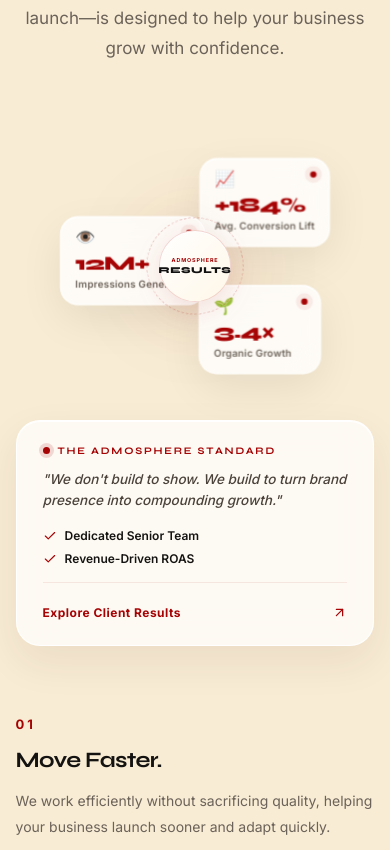
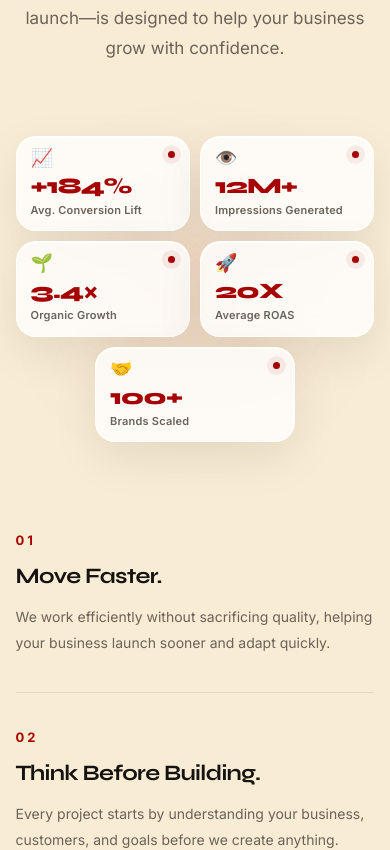
Before and after one commit to MOHAMMEDAHRASKHANKP/-admosphere-site, a React (Vite) app: page / in a window 390 px wide. Shown: the part 2040-2890 px from the top of the page. Built offline with nearby package versions, Linux system fonts and the light colour scheme.

Commit message:
feat: replace Admosphere Standard box with 5 floating stat cards in zig-zag layout

```diff
--- a/src/components/sections/WhyAdmosphere.jsx
+++ b/src/components/sections/WhyAdmosphere.jsx
@@ -1,8 +1,8 @@
 import React from "react";
 import { motion } from "framer-motion";
-import { FiArrowUpRight, FiCheck } from "react-icons/fi";
 import "../../styles/Why-admosphere.css";
 import GrowthEngine from "../ui/GrowthEngine";
+
 const principles = [
   {
     number: "01",
@@ -53,37 +53,6 @@
         <div className="why-layout">
           <div className="why-left">
             <GrowthEngine />
-
-            <motion.div
-              className="why-impact-card"
-              initial={{ opacity: 0, y: 24 }}
-              whileInView={{ opacity: 1, y: 0 }}
-              viewport={{ once: false, amount: 0.3 }}
-              transition={{ duration: 0.65, delay: 0.2 }}
-            >
-              <div className="why-impact-header">
-                <span className="why-impact-dot" />
-                <span className="why-impact-kicker">THE ADMOSPHERE STANDARD</span>
-              </div>
-
-              <p className="why-impact-quote">
-                "We don't build to show. We build to turn brand presence into compounding growth."
-              </p>
-
-              <div className="why-impact-badges">
-                <span className="why-impact-badge">
-                  <FiCheck /> Dedicated Senior Team
-                </span>
-                <span className="why-impact-badge">
-                  <FiCheck /> Revenue-Driven ROAS
-                </span>
-              </div>
-
-              <a href="#work" className="why-impact-link">
-                <span>Explore Client Results</span>
-                <FiArrowUpRight />
-              </a>
-            </motion.div>
           </div>
 
           <div className="why-right">
--- a/src/components/ui/GrowthEngine.jsx
+++ b/src/components/ui/GrowthEngine.jsx
@@ -12,13 +12,25 @@
     value: '12M+',
     label: 'Impressions Generated',
     icon: '👁️',
-    delay: 0.15,
+    delay: 0.12,
   },
   {
     value: '3.4×',
     label: 'Organic Growth',
     icon: '🌱',
-    delay: 0.28,
+    delay: 0.24,
+  },
+  {
+    value: '20X',
+    label: 'Average ROAS',
+    icon: '🚀',
+    delay: 0.36,
+  },
+  {
+    value: '100+',
+    label: 'Brands Scaled',
+    icon: '🤝',
+    delay: 0.48,
   },
 ];
 
@@ -35,7 +47,7 @@
           className={`stat-card stat-card-${i + 1}`}
           initial={{ opacity: 0, scale: 0.88, y: 24 }}
           whileInView={{ opacity: 1, scale: 1, y: 0 }}
-          viewport={{ once: false, amount: 0.25 }}
+          viewport={{ once: false, amount: 0.2 }}
           transition={{
             duration: 0.68,
             delay: stat.delay,
@@ -50,7 +62,7 @@
         </motion.div>
       ))}
 
-      {/* Center badge */}
+      {/* Center badge attached to 12M+ card */}
       <div className="stats-center-badge">
         <div className="stats-badge-ring" />
         <div className="stats-badge-inner">
--- a/src/styles/Why-admosphere.css
+++ b/src/styles/Why-admosphere.css
@@ -63,124 +63,25 @@
   display: flex;
   flex-direction: column;
   align-items: center;
-  gap: 24px;
 }
 
 /* ============================================================
-   IMPACT CARD — fills bottom void with brand authority
-   ============================================================ */
-
-.why-impact-card {
-  width: 100%;
-  max-width: 380px;
-  padding: 24px 26px;
-  border-radius: 24px;
-  background: rgba(255, 255, 255, 0.72);
-  border: 1px solid rgba(255, 255, 255, 0.95);
-  box-shadow:
-    0 16px 40px rgba(87, 38, 24, 0.08),
-    inset 0 1px 0 #fff;
-  backdrop-filter: blur(18px);
-  -webkit-backdrop-filter: blur(18px);
-  box-sizing: border-box;
-}
-
-.why-impact-header {
-  display: flex;
-  align-items: center;
-  gap: 8px;
-  margin-bottom: 12px;
-}
-
-.why-impact-dot {
-  width: 7px;
-  height: 7px;
-  border-radius: 50%;
-  background: #a60304;
-  box-shadow: 0 0 0 4px rgba(166, 3, 4, 0.14);
-}
-
-.why-impact-kicker {
-  font-family: Syne, sans-serif;
-  font-size: 10px;
-  font-weight: 700;
-  letter-spacing: .18em;
-  text-transform: uppercase;
-  color: #a60304;
-}
-
-.why-impact-quote {
-  font-size: 13.5px;
-  line-height: 1.6;
-  color: #4a423a;
-  margin: 0 0 16px;
-  font-style: italic;
-  font-weight: 500;
-}
-
-.why-impact-badges {
-  display: flex;
-  flex-direction: column;
-  gap: 8px;
-  margin-bottom: 18px;
-  padding-bottom: 16px;
-  border-bottom: 1px solid rgba(166, 3, 4, 0.08);
-}
-
-.why-impact-badge {
-  display: inline-flex;
-  align-items: center;
-  gap: 8px;
-  font-size: 12px;
-  font-weight: 600;
-  color: #151311;
-}
-
-.why-impact-badge svg {
-  color: #a60304;
-  font-size: 14px;
-  flex-shrink: 0;
-}
-
-.why-impact-link {
-  display: inline-flex;
-  align-items: center;
-  justify-content: space-between;
-  width: 100%;
-  font-size: 12px;
-  font-weight: 700;
-  letter-spacing: .04em;
-  color: #a60304;
-  text-decoration: none;
-  transition: transform 0.25s ease, color 0.25s ease;
-}
-
-.why-impact-link:hover {
-  transform: translateX(3px);
-  color: #d12121;
-}
-
-.why-impact-link svg {
-  font-size: 15px;
-}
-
-/* ============================================================
-   STATS VISUAL — replaces the orbit rings
+   STATS VISUAL — 5 FLOATING STAT CARDS
    ============================================================ */
 
 .stats-visual {
   position: relative;
   width: 380px;
-  height: 440px;
+  height: 720px;
 }
 
 /* Ambient glow behind the cards */
 .stats-bg-glow {
   position: absolute;
-  inset: 15%;
+  inset: 10% 5%;
   border-radius: 50%;
-  background: radial-gradient(circle, rgba(166,3,4,.1), transparent 70%);
-  filter: blur(38px);
+  background: radial-gradient(circle, rgba(166,3,4,.12), transparent 70%);
+  filter: blur(48px);
   pointer-events: none;
 }
 
@@ -192,51 +93,85 @@
   position: absolute;
   padding: 18px 22px;
   border-radius: 20px;
-  background: rgba(255,255,255,.8);
-  border: 1px solid rgba(255,255,255,.98);
+  background: rgba(255, 255, 255, 0.8);
+  border: 1px solid rgba(255, 255, 255, 0.98);
   box-shadow:
-    0 16px 48px rgba(0,0,0,.08),
+    0 16px 48px rgba(0, 0, 0, 0.08),
     inset 0 1px 0 #fff;
   backdrop-filter: blur(18px);
   -webkit-backdrop-filter: blur(18px);
-  min-width: 172px;
+  min-width: 175px;
   cursor: default;
   user-select: none;
+  transition: transform 0.3s ease, box-shadow 0.3s ease, border-color 0.3s ease;
 }
 
-/* Position + individual float animation per card */
+.stat-card:hover {
+  border-color: rgba(166, 3, 4, 0.28);
+  box-shadow:
+    0 20px 50px rgba(166, 3, 4, 0.12),
+    inset 0 1px 0 #fff;
+}
+
+/* Position + individual float animation per card with staggered delay */
 .stat-card-1 {
-  top: 20px;
-  right: 0;
-  animation: statFloat1 5s ease-in-out infinite;
+  top: 10px;
+  right: 8px;
+  animation: statFloat1 5.2s ease-in-out infinite;
+  animation-delay: 0s;
 }
 
 .stat-card-2 {
-  top: 50%;
+  top: 155px;
   left: 0;
-  transform: translateY(-50%);
-  animation: statFloat2 6.5s ease-in-out infinite;
+  animation: statFloat2 6s ease-in-out infinite;
+  animation-delay: 0.6s;
 }
 
 .stat-card-3 {
-  bottom: 20px;
-  right: 24px;
-  animation: statFloat3 4.8s ease-in-out infinite;
+  top: 300px;
+  right: 14px;
+  animation: statFloat3 5s ease-in-out infinite;
+  animation-delay: 1.2s;
+}
+
+.stat-card-4 {
+  top: 445px;
+  left: 6px;
+  animation: statFloat4 5.6s ease-in-out infinite;
+  animation-delay: 1.8s;
+}
+
+.stat-card-5 {
+  top: 585px;
+  right: 8px;
+  animation: statFloat5 4.8s ease-in-out infinite;
+  animation-delay: 2.4s;
 }
 
 @keyframes statFloat1 {
   0%, 100% { transform: translateY(0); }
-  50%       { transform: translateY(-12px); }
+  50%       { transform: translateY(-11px); }
 }
 
 @keyframes statFloat2 {
-  0%, 100% { transform: translateY(-50%); }
-  50%       { transform: translateY(calc(-50% - 10px)); }
+  0%, 100% { transform: translateY(0); }
+  50%       { transform: translateY(-10px); }
 }
 
 @keyframes statFloat3 {
   0%, 100% { transform: translateY(0); }
+  50%       { transform: translateY(-12px); }
+}
+
+@keyframes statFloat4 {
+  0%, 100% { transform: translateY(0); }
   50%       { transform: translateY(-9px); }
+}
+
+@keyframes statFloat5 {
+  0%, 100% { transform: translateY(0); }
+  50%       { transform: translateY(-11px); }
 }
 
 /* Card inner elements */
@@ -277,18 +212,18 @@
 }
 
 @keyframes pulseDot {
-  0%, 100% { box-shadow: 0 0 0 0 rgba(166,3,4,.42); }
-  50%       { box-shadow: 0 0 0 7px rgba(166,3,4,0); }
+  0%, 100% { box-shadow: 0 0 0 0 rgba(166, 3, 4, 0.42); }
+  50%       { box-shadow: 0 0 0 7px rgba(166, 3, 4, 0); }
 }
 
 /* ============================================================
-   CENTER BADGE
+   CENTER BADGE (attached to 12M+ card)
    ============================================================ */
 
 .stats-center-badge {
   position: absolute;
-  top: 50%;
-  left: 50%;
+  top: 210px;
+  left: 185px;
   transform: translate(-50%, -50%);
   z-index: 5;
 }
@@ -297,7 +232,7 @@
   position: absolute;
   inset: -14px;
   border-radius: 50%;
-  border: 1.5px dashed rgba(166,3,4,.22);
+  border: 1.5px dashed rgba(166, 3, 4, 0.22);
   animation: badgeSpin 22s linear infinite;
 }
 
@@ -310,9 +245,9 @@
   height: 80px;
   border-radius: 50%;
   background: linear-gradient(135deg, #fff, #fff7e8);
-  border: 1px solid rgba(166,3,4,.16);
+  border: 1px solid rgba(166, 3, 4, 0.16);
   box-shadow:
-    0 8px 32px rgba(166,3,4,.1),
+    0 8px 32px rgba(166, 3, 4, 0.1),
     inset 0 1px 0 #fff;
   display: flex;
   flex-direction: column;
@@ -348,7 +283,7 @@
 
 .principle {
   padding: 48px 0;
-  border-bottom: 1px solid rgba(0,0,0,.08);
+  border-bottom: 1px solid rgba(0, 0, 0, 0.08);
   transition: transform .35s ease;
 }
 
@@ -387,7 +322,7 @@
 @media (max-width: 1024px) {
   .why-layout {
     grid-template-columns: 1fr;
-    gap: 70px;
+    gap: 60px;
   }
 
   .why-left {
@@ -396,15 +331,13 @@
   }
 
   .stats-visual {
-    width: 320px;
-    height: 360px;
+    width: 360px;
+    height: 700px;
     margin: auto;
   }
 
-  .stat-value    { font-size: 26px; }
-  .stat-card     { min-width: 148px; }
-  .stat-card-1   { right: 6px; }
-  .stat-card-3   { right: 16px; }
+  .stat-value    { font-size: 28px; }
+  .stat-card     { min-width: 160px; }
 
   .principle h3  { font-size: 26px; }
   .principle p   { font-size: 15px; }
@@ -418,16 +351,41 @@
   .principle { padding: 36px 0; }
 
   .stats-visual {
+    position: relative;
     width: 100%;
-    max-width: 280px;
-    height: 310px;
-    margin: 0 auto;
+    max-width: 360px;
+    height: auto;
+    display: grid;
+    grid-template-columns: repeat(2, 1fr);
+    gap: 12px;
+    margin: 0 auto 30px;
   }
 
-  .stat-card     { min-width: 136px; padding: 14px 16px; }
-  .stat-value    { font-size: 22px; }
+  .stat-card {
+    position: relative !important;
+    top: auto !important;
+    left: auto !important;
+    right: auto !important;
+    bottom: auto !important;
+    transform: none !important;
+    min-width: 0 !important;
+    width: 100% !important;
+    padding: 14px 16px;
+    animation: none !important;
+  }
+
+  .stat-card-5 {
+    grid-column: 1 / -1;
+    max-width: 200px;
+    justify-self: center;
+  }
+
+  .stat-value    { font-size: 24px; }
   .stat-icon     { font-size: 18px; margin-bottom: 8px; }
-  .stat-card-2   { left: -4px; }
+
+  .stats-center-badge {
+    display: none;
+  }
 
   .section-title br { display: none; }
 }
@@ -438,13 +396,17 @@
 
 @media (max-width: 480px) {
   .stats-visual {
-    height: 260px;
-    transform: scale(0.9);
+    max-width: 100%;
+    gap: 10px;
   }
 
-  .stat-card-1 { right: -10px; top: 10px; }
-  .stat-card-3 { right: 0px; bottom: 10px; }
-  .stat-card-2 { left: -10px; }
+  .stat-card {
+    padding: 12px 14px;
+  }
+
+  .stat-value {
+    font-size: 22px;
+  }
 
   .principle h3 { font-size: 22px; }
   .principle p { font-size: 14px; }
```
